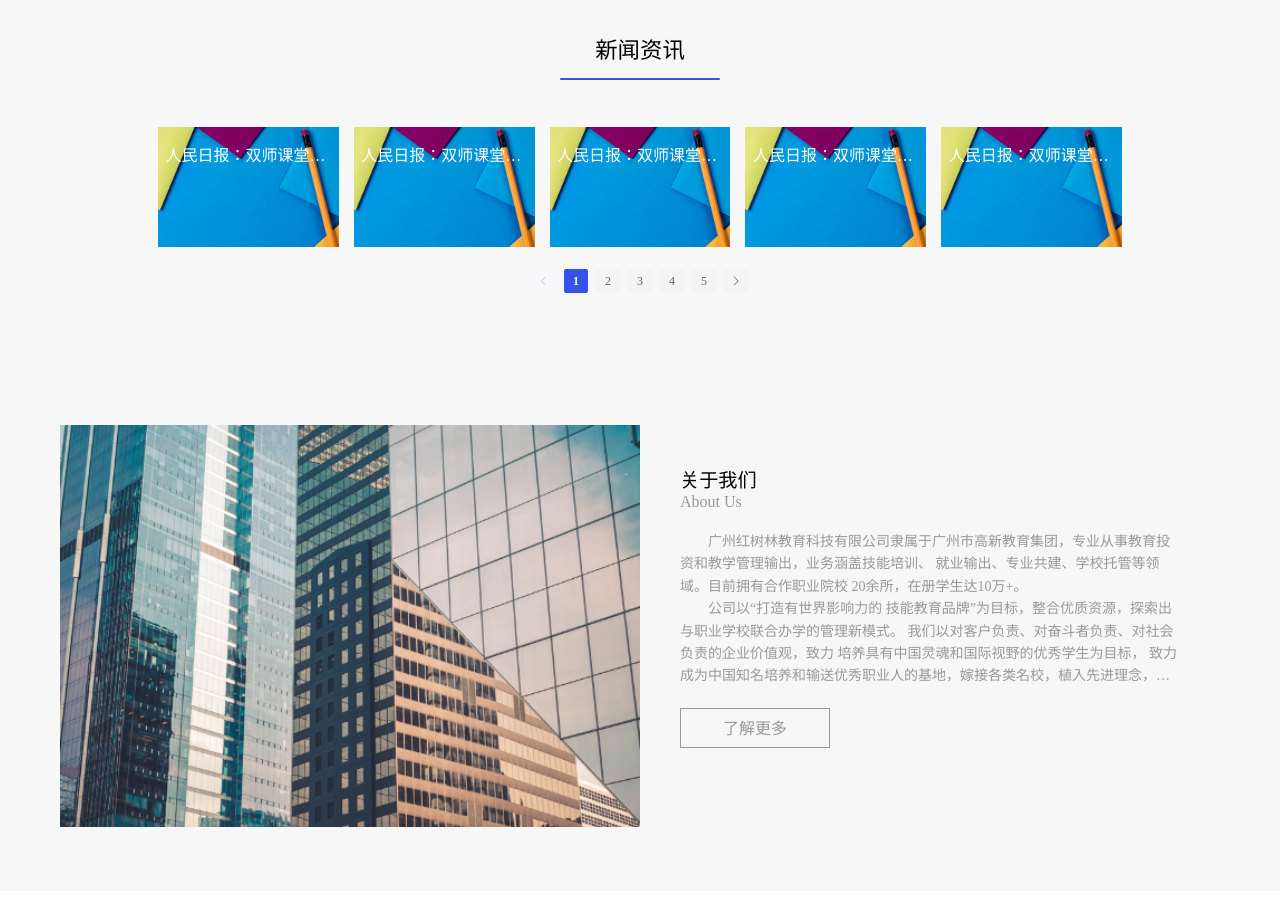
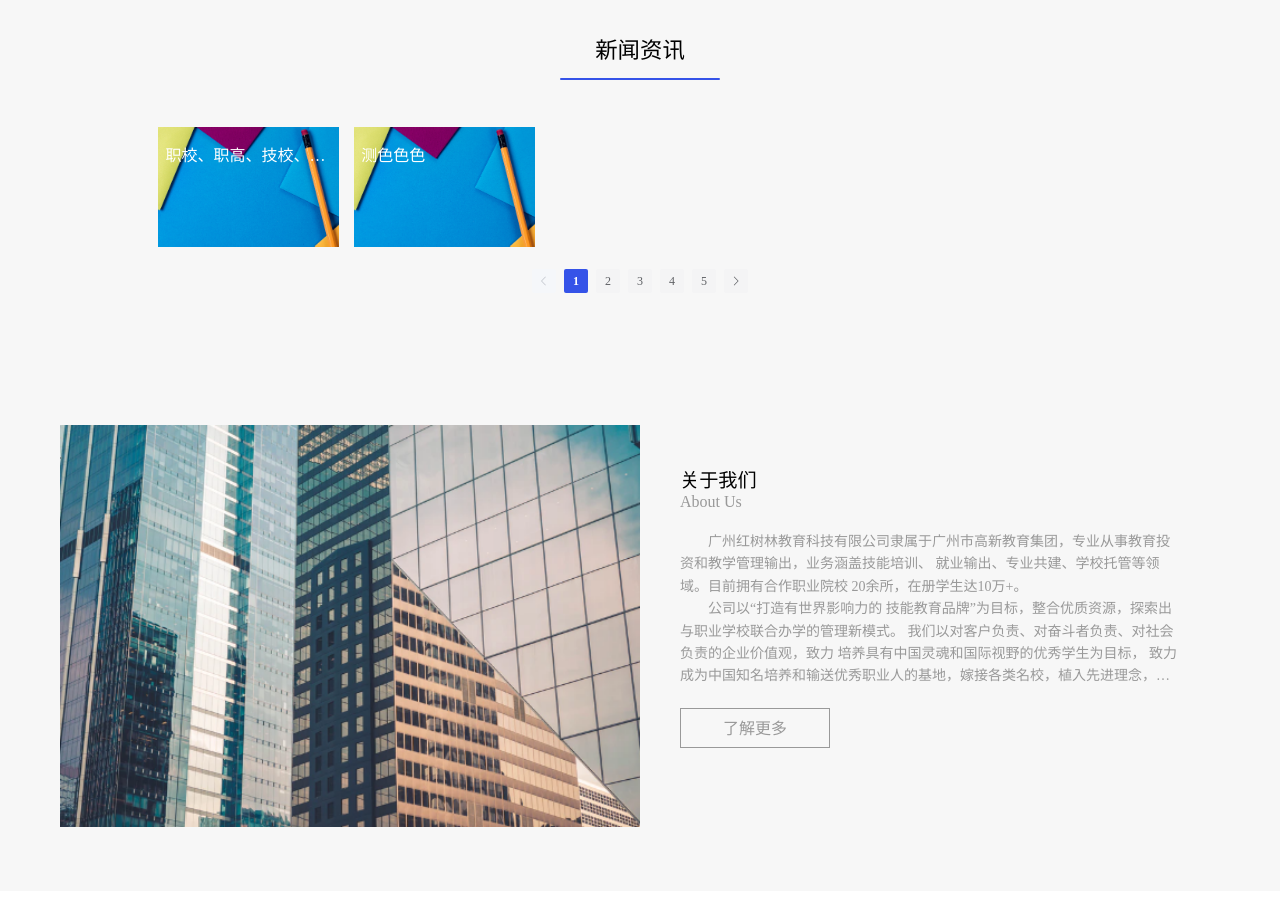
Before and after one commit to ZoftTy/lsl-website, a Vue app: page /home in a window 1280 px wide. Shown: the part 3180-4095 px from the top of the page. Built offline with nearby package versions, Linux system fonts and the light colour scheme; a small style sheet from the web is missing.

Commit message:
link api Interface

```diff
--- a/src/components/Home/NewsInformation.vue
+++ b/src/components/Home/NewsInformation.vue
@@ -1,5 +1,29 @@
 <script setup>
 import TitleCenterLayout from 'layouts/TitleCenterLayout.vue'
+import { reactive } from 'vue';
+
+// 新闻资讯
+// GET: /articles?category=news?limit=6?nominate=true
+const newsData = reactive([
+  {
+    id: 1,
+    title: "职校、职高、技校、中专、大专的解读及区别",
+    description: "职校、职高、技校、中专、大专的解读及区别",
+    nominate: false,
+    category: 17,
+    cover: "http://dummyimage.com/234x60",
+    date: "2020-03-17"
+  },
+  {
+    id: 502,
+    title: "测色色色",
+    description: "12311111111111",
+    nominate: false,
+    category: 1,
+    cover: "http://zoft.work:1330/images/61b174fb54bca.JPG",
+    date: "2003-06-04"
+  }
+])
 </script>
 
 <template>
@@ -9,15 +33,15 @@ import TitleCenterLayout from 'layouts/TitleCenterLayout.vue'
     <el-row :gutter="15" class="item-wrap">
       <el-col
         class="item"
-        v-for="(item, index) in [1, 2, 3, 4, 5]"
+        v-for="(item, index) in newsData"
         :md="{ span: 4, offset: index == 0 ? 2 : 0 }"
       >
         <router-link to="/news/industry/article/1">
           <img src="~/assets/images/businessCenter-01.png" alt />
           <div class="content">
-            <h4>人民日报：双师课堂，为在线教育保驾续航</h4>
+            <h4>{{ item.title }}</h4>
             <span class="line"></span>
-            <p>科技教育集团技术中台推出教研神器——情境化互动教学课件创作平台。</p>
+            <p>{{ item.description }}</p>
           </div>
         </router-link>
       </el-col>
```
